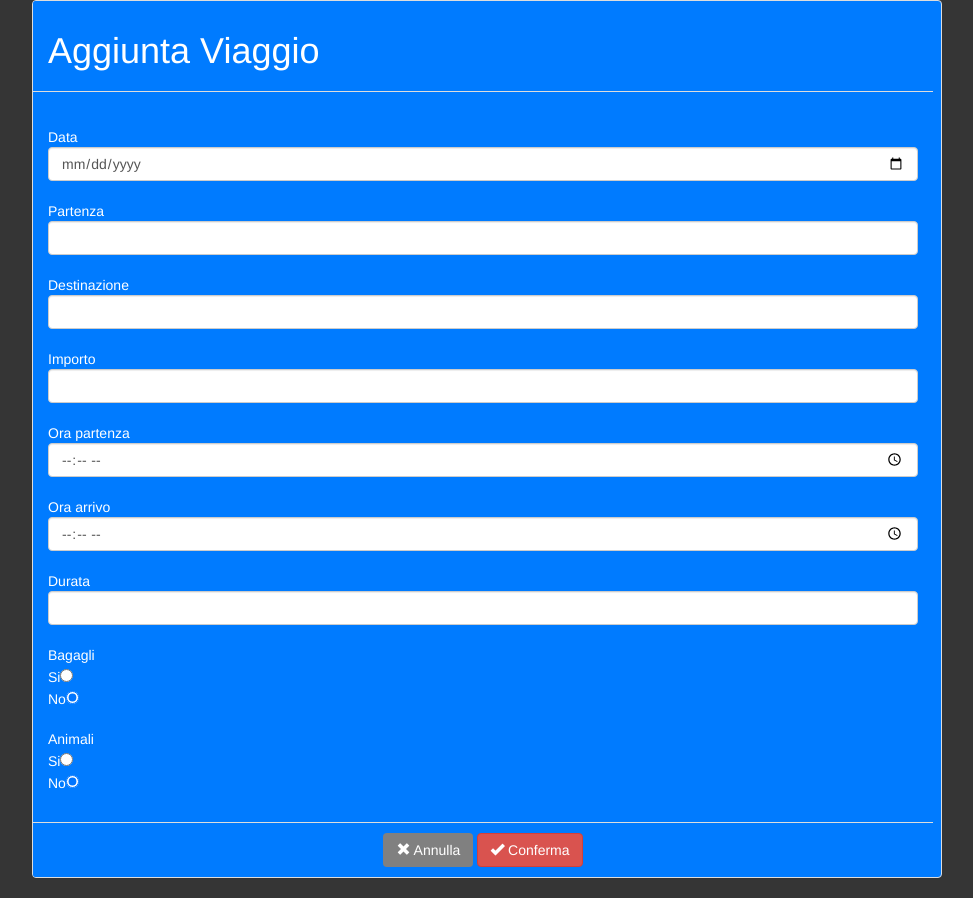
After one commit to Emaronti/Esercizi-php, a PHP site: page /aggviaggio.php in a window 1280 px wide. The commit adds this page. Shown: the whole page, without its empty margins (153-1126 px from the left). Run offline with PHP 8.4, Linux system fonts and the light colour scheme.

Commit message:
commit 18

```diff
--- a/aggauto1.php
+++ b/aggauto1.php
@@ -22,7 +22,8 @@ $user="root";
   $query->bindValue(":modello",$modello);
   $query->bindValue(":cilindrata",$cilindrata);
   $query->bindValue(":potenza",$potenza);
-  $query->bindValue(":idaut",$idAut);
+  $query->bindValue(":idaut",$idaut);
+  $query->execute();
 
   header("location:dashb.php");
 
--- /dev/null
+++ b/aggviaggio.php
@@ -0,0 +1,67 @@
+<html>
+
+<head>
+  <link rel="stylesheet" href="https://maxcdn.bootstrapcdn.com/bootstrap/3.3.7/css/bootstrap.min.css">
+
+  <style>
+
+    body{
+      color:white;
+      background-color:#353535;
+    }
+    h1{
+      color:white;
+    }
+  </style>
+
+
+
+</head>
+
+<body>
+
+  <div class="container" style="width:940px">
+
+    <div class="panel panel-default" style="background-color:#007BFF"  style="width:900px">
+      <div class="panel-heading" style="background-color:#007BFF;width:900px"><h1>Aggiunta Viaggio</h1></div>
+      <div class="panel-body" style="width:900px">
+        <form action='aggviaggio1.php' method='post' name='formagg'>
+          <br>
+          Data<input type="date" name="data" class="form-control" required>
+          <br>
+          Partenza<input type="text" name="part" class="form-control" required>
+          <br>
+          Destinazione<input type="text" name="dest" class="form-control" required>
+          <br>
+          Importo<input type="text" name="imp" class="form-control" required>
+          <br>
+          Ora partenza<input type="time" name="orapart" class="form-control" required>
+          <br>
+          Ora arrivo<input type="time" name="oraarr" class="form-control" required>
+          <br>
+          Durata<input type="text" name="dur" class="form-control" required>
+          <br>
+          Bagagli<br>Si<input type="radio" name="bag" value="1">
+          <br>
+          No<input type="radio" name="bag" value="0" checked>
+          <br><br>
+          Animali<br>Si<input type="radio" name="anim" value="1">
+          <br>
+          No<input type="radio" name="anim" value="0" checked>
+          <br>
+
+
+
+      </div>
+      <div class="panel-footer" align="center"  style="background-color:#007BFF;width:900px">
+
+        <button type="reset" class="btn"  style="background-color:grey"><span class="glyphicon glyphicon-remove" aria-hidden="true"></span> Annulla</button>
+        <button type="submit" class="btn btn-danger" value="Submit"><span class="glyphicon glyphicon-ok" aria-hidden="true"></span> Conferma</button>
+        </form>
+      </div>
+    </div>
+
+</form>
+</body>
+
+</html>
```
Also changed, not shown: aggpren.php (added, +56 -0 lines), aggviaggio1.php (added, +37 -0 lines), dashb.php (+11 -7 lines).
